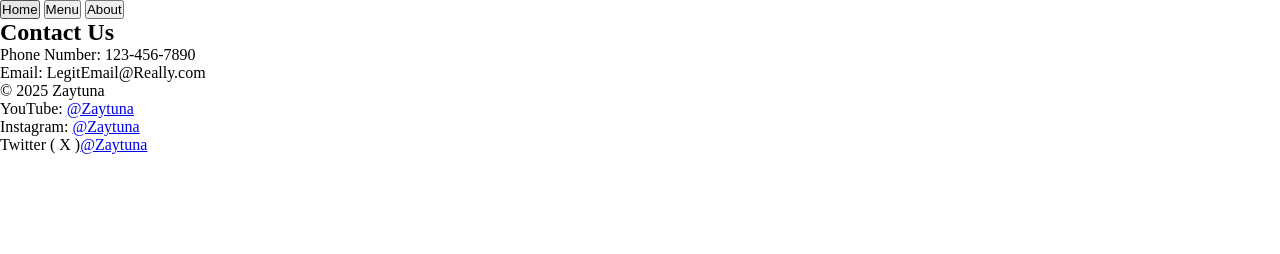
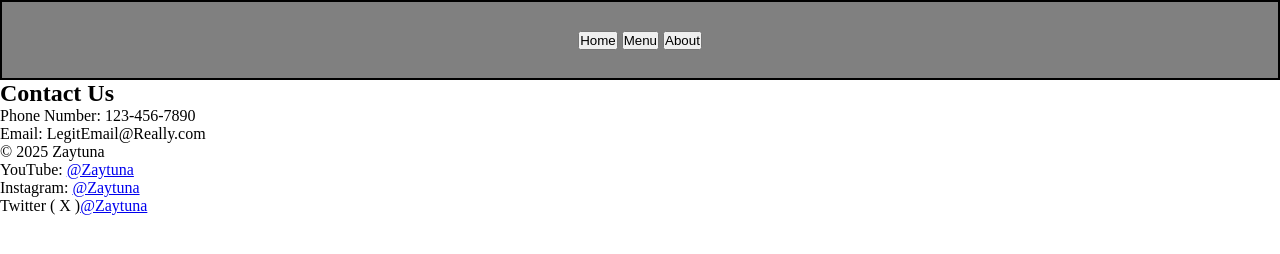
Before and after one commit to 5OH3L/Restaurant-Page, a website built with webpack: page src/templates/index.html in a window 1280 px wide. Built offline with nearby package versions, Linux system fonts and the light colour scheme.

```diff
--- a/src/styles/styles.css
+++ b/src/styles/styles.css
@@ -3,3 +3,12 @@
     padding: 0;
     box-sizing: border-box;
 }
+#header{
+    height: 10vh;
+    width: 100%;
+    display: flex;
+    justify-content: center;
+    align-items: center;
+    border: 2px solid black;
+    background-color: gray;
+}
```
Also changed, not shown: src/assets/logo.jpg (added).
